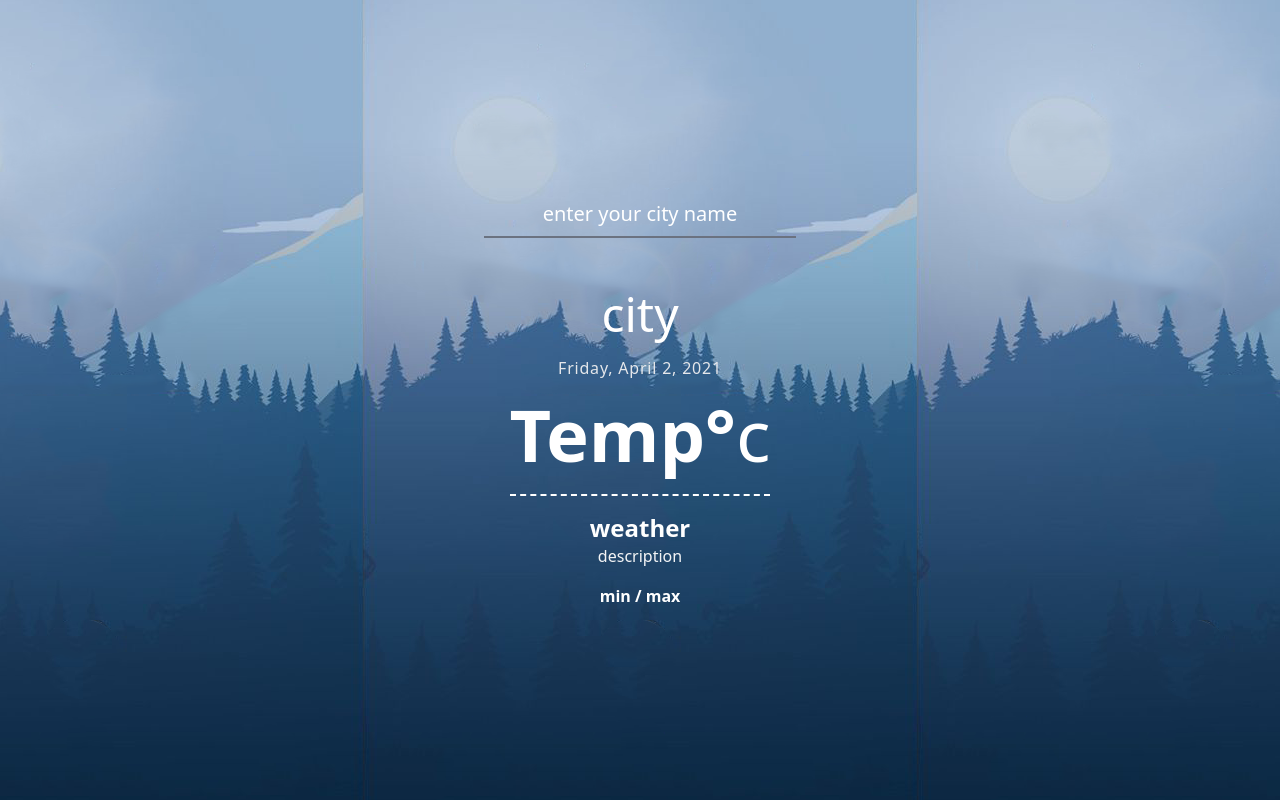
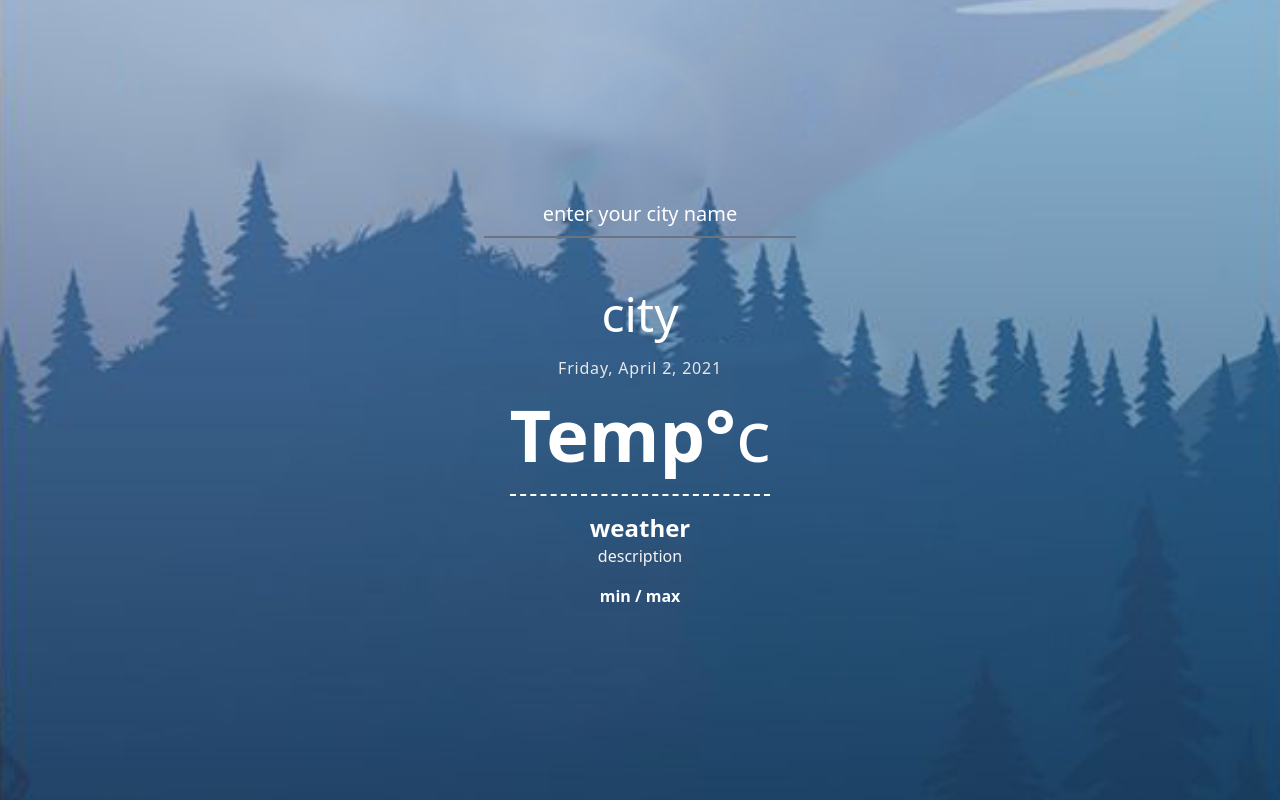
Before and after one commit to erfanansari/react-redux-weather-app, a React (Create React App) app: page / in a window 1280 px wide. Built offline with nearby package versions, Linux system fonts and the light colour scheme.

Commit message:
fixing minor issues

```diff
--- a/src/index.css
+++ b/src/index.css
@@ -7,7 +7,7 @@
     max-height: 100vh;
     justify-content: center;
     align-items: center;
-    background-size: cover;
+    background-size: cover !important;
     transition: all .4s ease;
 }
 
```
